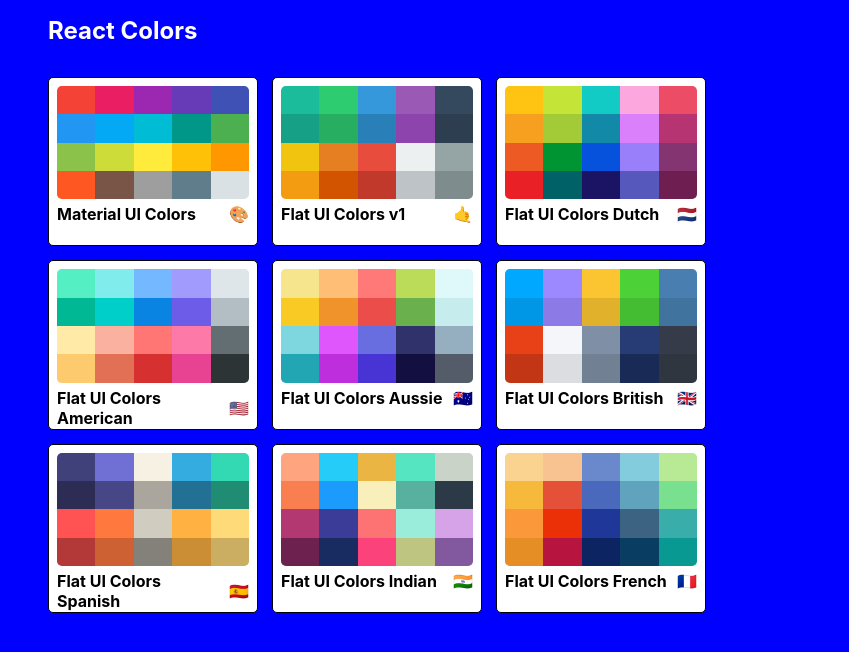
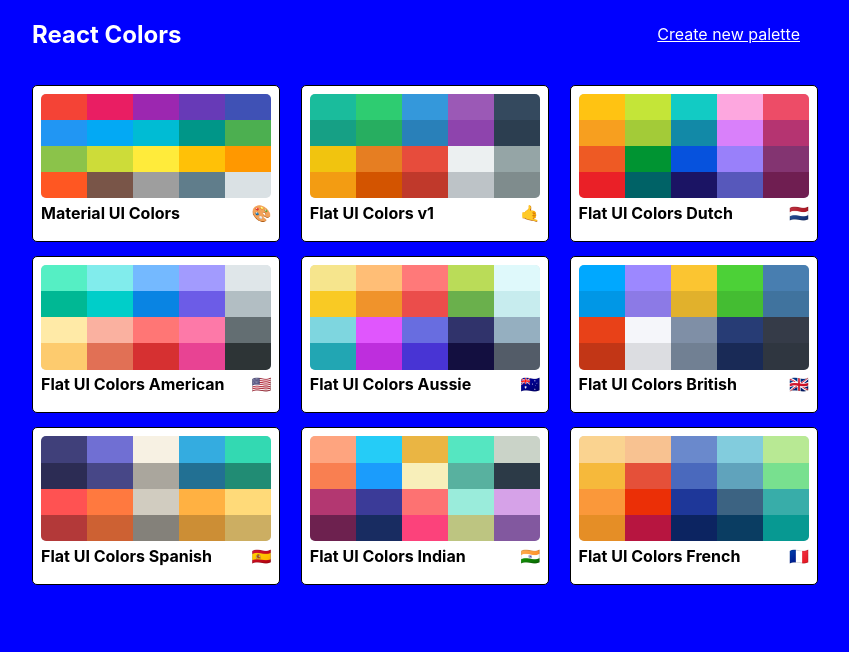
Before and after one commit to zsorosz/react-color-app, a React (Create React App) app: page / in a window 1280 px wide. Shown: the top 652 px of the page, without its empty margins (224-1073 px from the left). Built offline with nearby package versions, Linux system fonts and the light colour scheme.

Commit message:
add NewPaletteForm component and Link

```diff
--- a/src/App.js
+++ b/src/App.js
@@ -3,6 +3,7 @@ import { Switch, Route } from 'react-router-dom';
 import Palette from './Palette';
 import PaletteList from './PaletteList';
 import SingleColorPalette from './SingleColorPalette';
+import NewPaletteForm from './NewPaletteForm';
 import seedColors from './seedColors';
 import { generatePalette } from './colorHelpers';
 
@@ -15,6 +16,11 @@ class App extends Component {
   render(){
     return (
       <Switch>
+        <Route
+          exact
+          path="/palette/new"
+          render={() => <NewPaletteForm />}
+        />
         <Route
           exact
           path="/palette/:paletteId/:colorId"
--- /dev/null
+++ b/src/NewPaletteForm.js
@@ -0,0 +1,13 @@
+import React, { Component } from 'react'
+
+class NewPaletteForm extends Component {
+    render(){
+        return(
+            <div>
+                <h1>New Palette Form</h1>
+            </div>
+        )
+    }
+}
+
+export default NewPaletteForm;
--- a/src/PaletteList.js
+++ b/src/PaletteList.js
@@ -1,5 +1,6 @@
 import React, { Component } from 'react';
 import MiniPalette from './MiniPalette';
+import { Link } from 'react-router-dom';
 import { withStyles } from '@material-ui/styles';
 import styles from './styles/PaletteListStyles';
 
@@ -14,6 +15,7 @@ class PaletteList extends Component {
                 <div className={classes.container}>
                     <nav className={classes.nav}>
                         <h1>React Colors</h1>
+                        <Link to="/palette/new">Create new palette</Link>
                     </nav>
                     <div className={classes.palettes}>
                         {palettes.map(palette => (
--- a/src/styles/PaletteListStyles.js
+++ b/src/styles/PaletteListStyles.js
@@ -15,23 +15,27 @@ export default {
     },
     nav: {
         display: "flex",
+        width: "100%",
         justifyContent: "space-between",
+        alignItems: "center",
         color: "white",
-        "& h1": {
-            margin: "1rem"
+        "& a": {
+            color: "white",
+            margin: 0
         }
     },
     palettes: {
         boxSizing: "border-box",
         width: "100%",
         display: "flex",
+        justifyContent: "space-between",
         flexWrap: "wrap",
         // gridTemplateColumns: "repeat(3, 30%)",
         // gridGap: "5%"
     },
     miniPaletteContainer: {
-        width: "25%",
+        width: "30%",
         height: "30%",
-        margin: "1rem"
+        // margin: "1rem"
     }
 }
```
